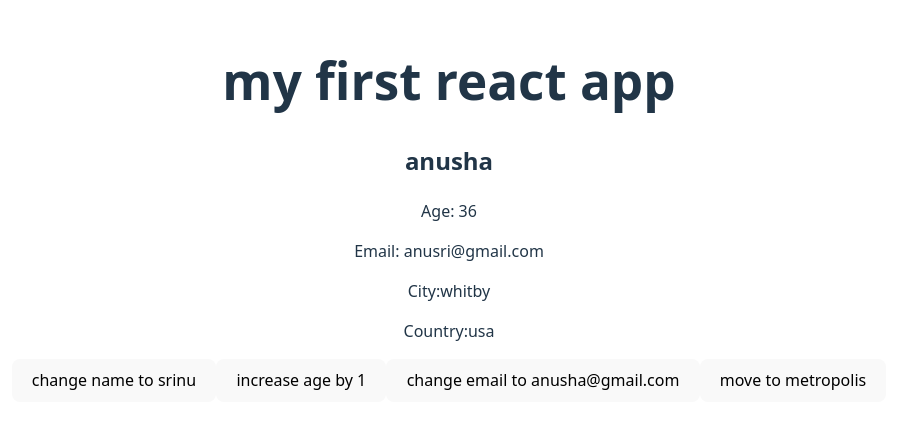
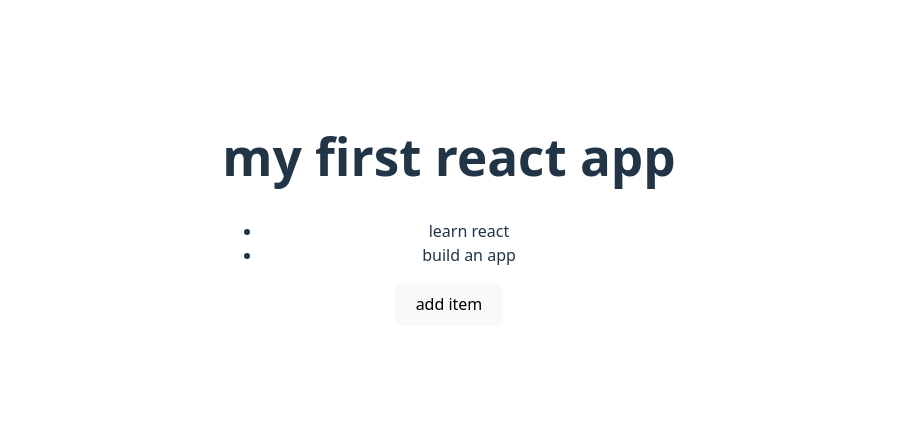
Before and after one commit to anubapatla/My-First-React-App, a React (Vite) app: page / in a window 1280 px wide. Shown: the part 190-618 px from the top of the page, without its empty margins (191-1088 px from the left). Built offline with nearby package versions, Linux system fonts and the light colour scheme.

Commit message:
to do list component created for usesate with arrays example

```diff
--- a/src/App.jsx
+++ b/src/App.jsx
@@ -28,15 +28,16 @@ import { UserDashboard } from "./UserDashboard";
 import {PrevStateCounter} from "./PrevStateCounter"
 import { BatchingCounter } from "./BatchingCounter";
 import { Userprofile } from "./UserProfile";
+import { TodoList } from "./TodoList";
 function App() {
   //const [count, setCount] = useState(0)
 
   return (
     <div>
        <h1> my first react app</h1>
-      <Userprofile/>
+     <TodoList/>
       {/* <UserDashboard isPremium={true}/>
-       <Counter/>  <BatchingCounter/>
+       <Counter/>  <BatchingCounter/>  <Userprofile/>
        <LoginCard/>
         <PrevStateCounter/>
        <SimpleCounter/>*/}
--- /dev/null
+++ b/src/TodoList.jsx
@@ -0,0 +1,28 @@
+import { useState } from "react"
+
+export const TodoList =()=> {
+   const[items,setItems] =useState([
+        {id:1, text:"learn react"},
+        {id:2, text:"build an app"},
+    ]);
+    console.log("rendering with items",items);
+    const addItem =() =>{
+        const newItem={
+            id: Date.now(),
+            text:"deploy to production",
+
+        };
+        //setItems([...items,newItem]);
+        setItems(items.concat(newItem));
+    };
+    return(
+        <div>
+            <ul>
+                {items.map((item)=>
+                {return<li key={item.id}>{item.text}</li>;
+            })}
+            </ul>
+            <button onClick={addItem}> add item</button>
+        </div>
+    );
+};
```
